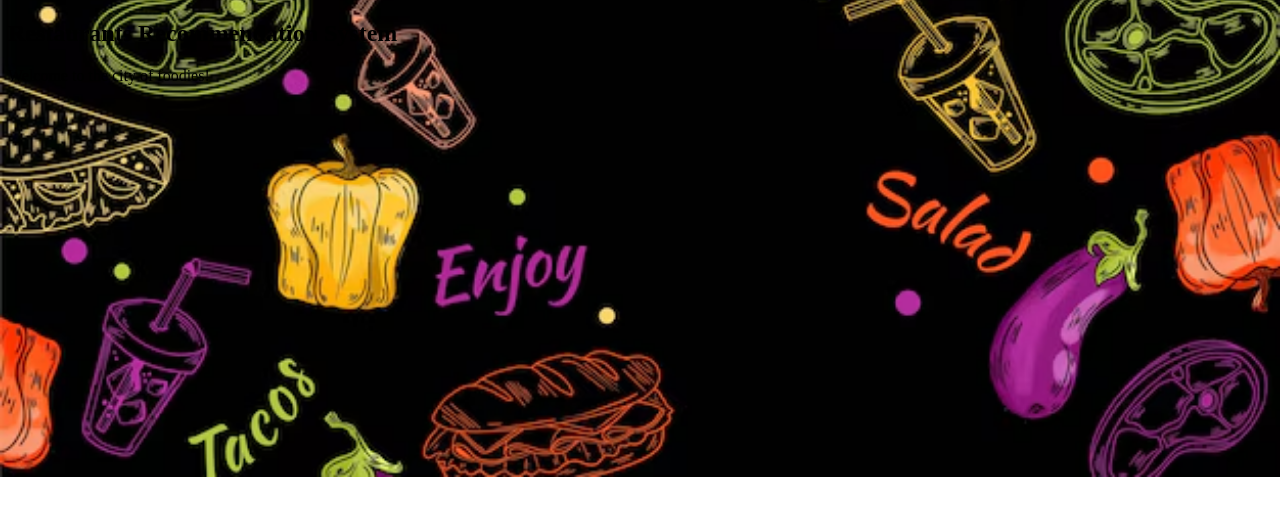
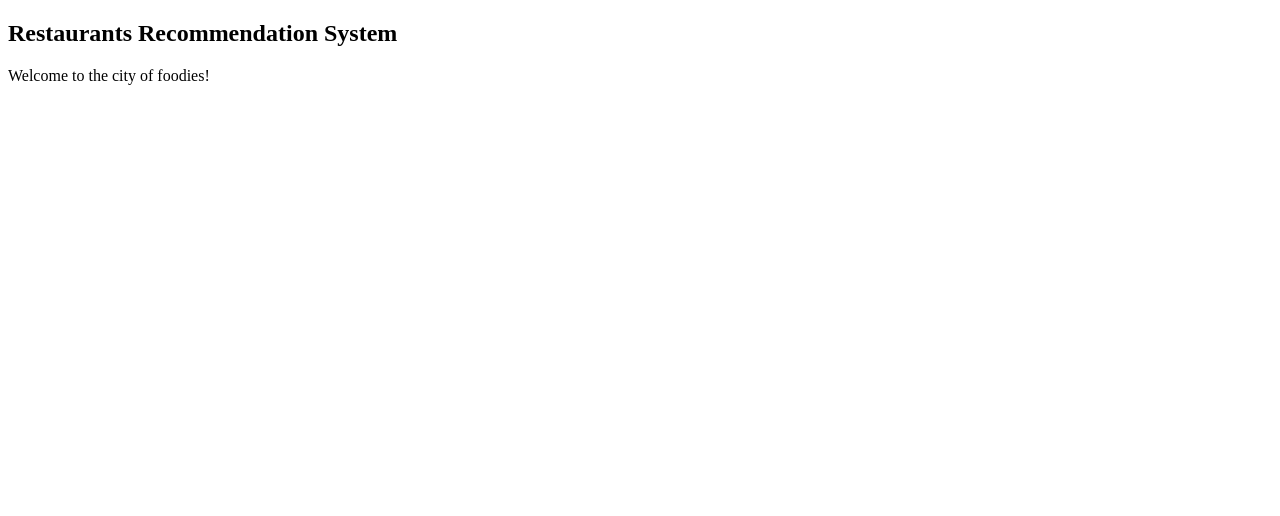
Before and after one commit to Chavdadhruv/restaurant, a plain HTML site: page index.html in a window 1280 px wide. Drawn offline with Linux system fonts and the light colour scheme.

Commit message:
Deploy static files for GitHub Pages

```diff
--- a/static/home.css
+++ b/static/home.css
@@ -1,6 +1,6 @@
 body {
     font-family: 'Merriweather', serif !important;
-    background-image: url('back.avif');
+    /* background-image: url('back.avif'); */
     background-position: center;
     background-size: cover; /* Makes the background image cover the entire area */
     background-repeat: no-repeat; /* Prevents the image from repeating */
```
